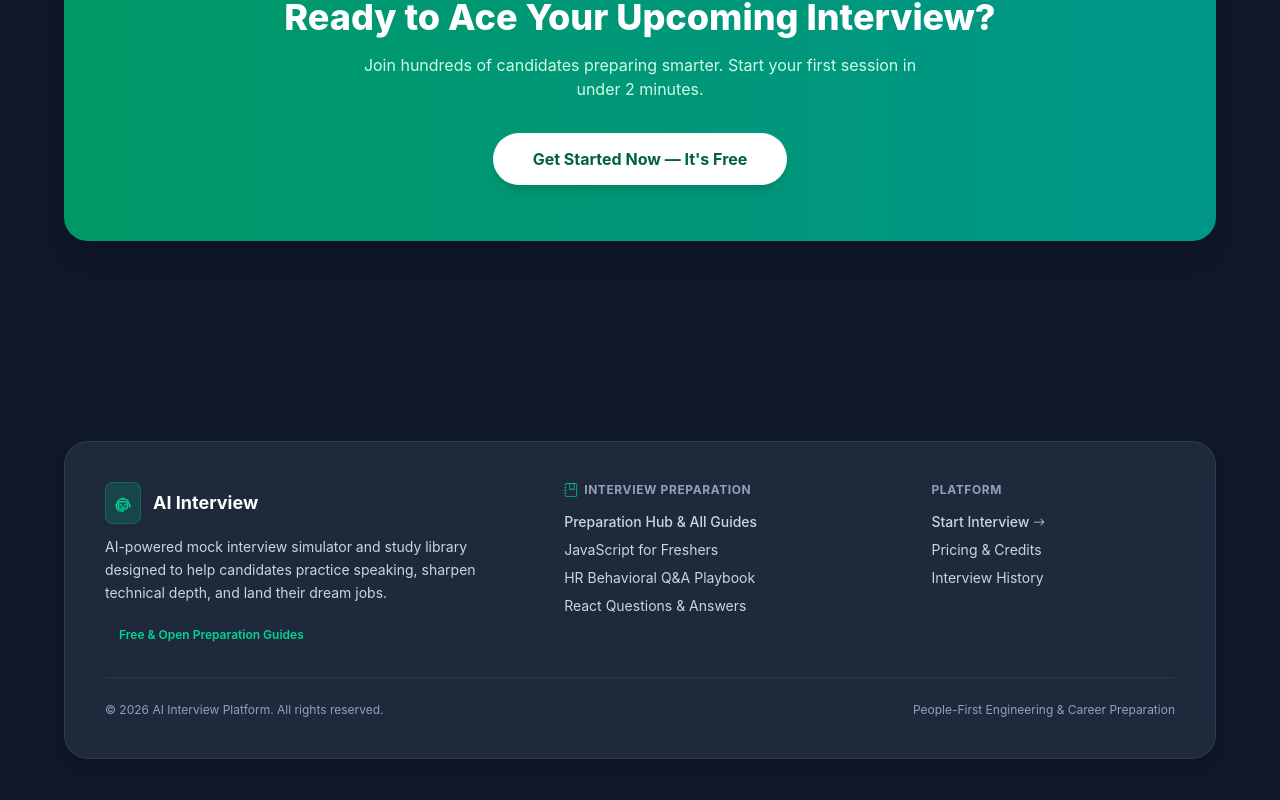
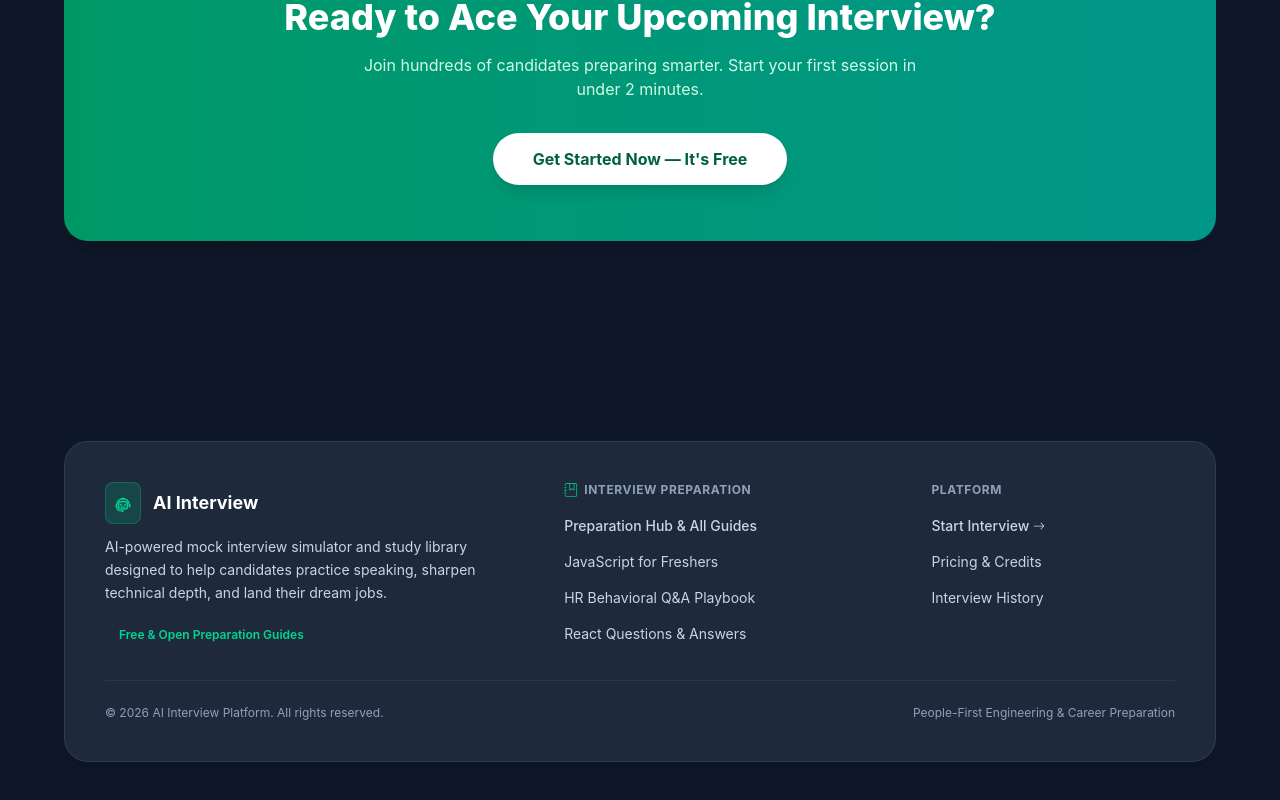
Before and after one commit to TejasGhadge802/AI_interview_h, a React (Vite) app in the folder frontend/: page / in a window 1280 px wide. Shown: the part 7319-8119 px from the top of the page. Built offline with nearby package versions, Linux system fonts and the light colour scheme; no server answers.

Commit message:
Mobile touch feedback (:active and tap states)

```diff
--- a/frontend/src/components/Footer.jsx
+++ b/frontend/src/components/Footer.jsx
@@ -33,22 +33,22 @@ const Footer = () => {
                 </h3>
                 <ul className='space-y-2 text-sm text-slate-600 dark:text-slate-300'>
                   <li>
-                    <Link to="/preparation" className='hover:text-emerald-600 dark:hover:text-emerald-400 transition font-medium'>
+                    <Link to="/preparation" className='inline-block py-1 hover:text-emerald-600 dark:hover:text-emerald-400 active:text-emerald-600 dark:active:text-emerald-400 active:translate-x-1 transition font-medium'>
                       Preparation Hub & All Guides
                     </Link>
                   </li>
                   <li>
-                    <Link to="/preparation/javascript-interview-questions-freshers" className='hover:text-emerald-600 dark:hover:text-emerald-400 transition'>
+                    <Link to="/preparation/javascript-interview-questions-freshers" className='inline-block py-1 hover:text-emerald-600 dark:hover:text-emerald-400 active:text-emerald-600 dark:active:text-emerald-400 active:translate-x-1 transition'>
                       JavaScript for Freshers
                     </Link>
                   </li>
                   <li>
-                    <Link to="/preparation/hr-interview-questions-sample-answers" className='hover:text-emerald-600 dark:hover:text-emerald-400 transition'>
+                    <Link to="/preparation/hr-interview-questions-sample-answers" className='inline-block py-1 hover:text-emerald-600 dark:hover:text-emerald-400 active:text-emerald-600 dark:active:text-emerald-400 active:translate-x-1 transition'>
                       HR Behavioral Q&A Playbook
                     </Link>
                   </li>
                   <li>
-                    <Link to="/preparation/react-interview-questions-answers" className='hover:text-emerald-600 dark:hover:text-emerald-400 transition'>
+                    <Link to="/preparation/react-interview-questions-answers" className='inline-block py-1 hover:text-emerald-600 dark:hover:text-emerald-400 active:text-emerald-600 dark:active:text-emerald-400 active:translate-x-1 transition'>
                       React Questions & Answers
                     </Link>
                   </li>
@@ -62,18 +62,18 @@ const Footer = () => {
                 </h3>
                 <ul className='space-y-2 text-sm text-slate-600 dark:text-slate-300'>
                   <li>
-                    <Link to="/interview" className='hover:text-emerald-600 dark:hover:text-emerald-400 transition flex items-center gap-1 font-medium'>
+                    <Link to="/interview" className='inline-flex items-center gap-1 py-1 hover:text-emerald-600 dark:hover:text-emerald-400 active:text-emerald-600 dark:active:text-emerald-400 active:translate-x-1 transition font-medium'>
                       <span>Start Interview</span>
                       <BsArrowRight size={12} />
                     </Link>
                   </li>
                   <li>
-                    <Link to="/pricing" className='hover:text-emerald-600 dark:hover:text-emerald-400 transition'>
+                    <Link to="/pricing" className='inline-block py-1 hover:text-emerald-600 dark:hover:text-emerald-400 active:text-emerald-600 dark:active:text-emerald-400 active:translate-x-1 transition'>
                       Pricing & Credits
                     </Link>
                   </li>
                   <li>
-                    <Link to="/history" className='hover:text-emerald-600 dark:hover:text-emerald-400 transition'>
+                    <Link to="/history" className='inline-block py-1 hover:text-emerald-600 dark:hover:text-emerald-400 active:text-emerald-600 dark:active:text-emerald-400 active:translate-x-1 transition'>
                       Interview History
                     </Link>
                   </li>
--- a/frontend/src/pages/Pricing.jsx
+++ b/frontend/src/pages/Pricing.jsx
@@ -172,7 +172,7 @@ const Pricing = () => {
 
       <div className='max-w-6xl mx-auto mb-20 flex items-start gap-4'>
 
-        <button onClick={()=>navigate("/")} className='mt-2 p-3 rounded-full bg-white dark:bg-slate-800 border border-slate-200 dark:border-slate-700 text-slate-700 dark:text-slate-200 hover:bg-slate-50 dark:hover:bg-slate-700 hover:text-slate-900 dark:hover:text-white transition shadow-xs cursor-pointer'>
+        <button onClick={()=>navigate("/")} className='mt-2 p-3 rounded-full bg-white dark:bg-slate-800 border border-slate-200 dark:border-slate-700 text-slate-700 dark:text-slate-200 hover:bg-slate-50 dark:hover:bg-slate-700 hover:text-slate-900 dark:hover:text-white active:scale-95 transition shadow-xs cursor-pointer'>
           <FaArrowLeft />
         </button>
 
@@ -195,15 +195,16 @@ const Pricing = () => {
           return(
             <motion.div
               key={p.id}
-              whileHover={!p.default && { y: -5, scale: 1.02 }}
+              whileHover={!p.default ? { y: -5, scale: 1.02 } : {}}
+              whileTap={!p.default ? { scale: 0.98 } : {}}
               onClick={() => !p.default && setSelectedPlan(p.id)}
-              className={`relative bg-white dark:bg-[#1e293b] rounded-2xl shadow-md dark:shadow-xl p-6 border-2 transition-all
+              className={`relative bg-white dark:bg-[#1e293b] rounded-2xl shadow-md dark:shadow-xl p-6 border-2 transition-all select-none
               ${
                 isSelected ?
                 'border-emerald-500 shadow-[0_0_25px_rgba(16,185,129,0.25)]' :
-                'border-slate-200 dark:border-slate-700 hover:border-slate-300 dark:hover:border-slate-600'
+                'border-slate-200 dark:border-slate-700 hover:border-slate-300 dark:hover:border-slate-600 active:border-emerald-400 active:bg-slate-50 dark:active:bg-slate-800/80 active:shadow-md'
               }
-              ${p.default ? 'cursor-not-allowed opacity-90' : 'cursor-pointer'}
+              ${p.default ? 'cursor-not-allowed opacity-90' : 'cursor-pointer active:scale-[0.99]'}
               `}
             >
               {p.default && (
@@ -241,13 +242,13 @@ const Pricing = () => {
                         strokeLinejoin="round"
                         strokeWidth={3}
                         d="M5 13l4 4L19 7"
-                      />
+                      >
+                      </path>
                     </svg>
                     {feature}
                   </li>
                 ))}
               </ul>
-
 
               {
                 !p.default &&
@@ -260,11 +261,11 @@ const Pricing = () => {
                     handelPayment(p)
                   }
                 }}
-                className={`w-full mt-8 py-3 rounded-xl font-semibold transition cursor-pointer
+                className={`w-full mt-8 py-3 rounded-xl font-semibold transition cursor-pointer active:scale-95
                   ${
                     isSelected ?
-                    "bg-emerald-600 text-white hover:bg-emerald-500 shadow-lg shadow-emerald-600/20 dark:shadow-emerald-950/50" :
-                    "bg-slate-100 dark:bg-slate-700/80 hover:bg-slate-200 dark:hover:bg-slate-700 text-slate-700 dark:text-slate-200 border border-slate-200 dark:border-slate-600"
+                    "bg-emerald-600 text-white hover:bg-emerald-500 active:bg-emerald-700 shadow-lg shadow-emerald-600/20 dark:shadow-emerald-950/50" :
+                    "bg-slate-100 dark:bg-slate-700/80 hover:bg-slate-200 dark:hover:bg-slate-700 text-slate-700 dark:text-slate-200 border border-slate-200 dark:border-slate-600 active:bg-slate-300 dark:active:bg-slate-600"
                   }`}>
                   {
                     loadingPlan === p.id ?
```
